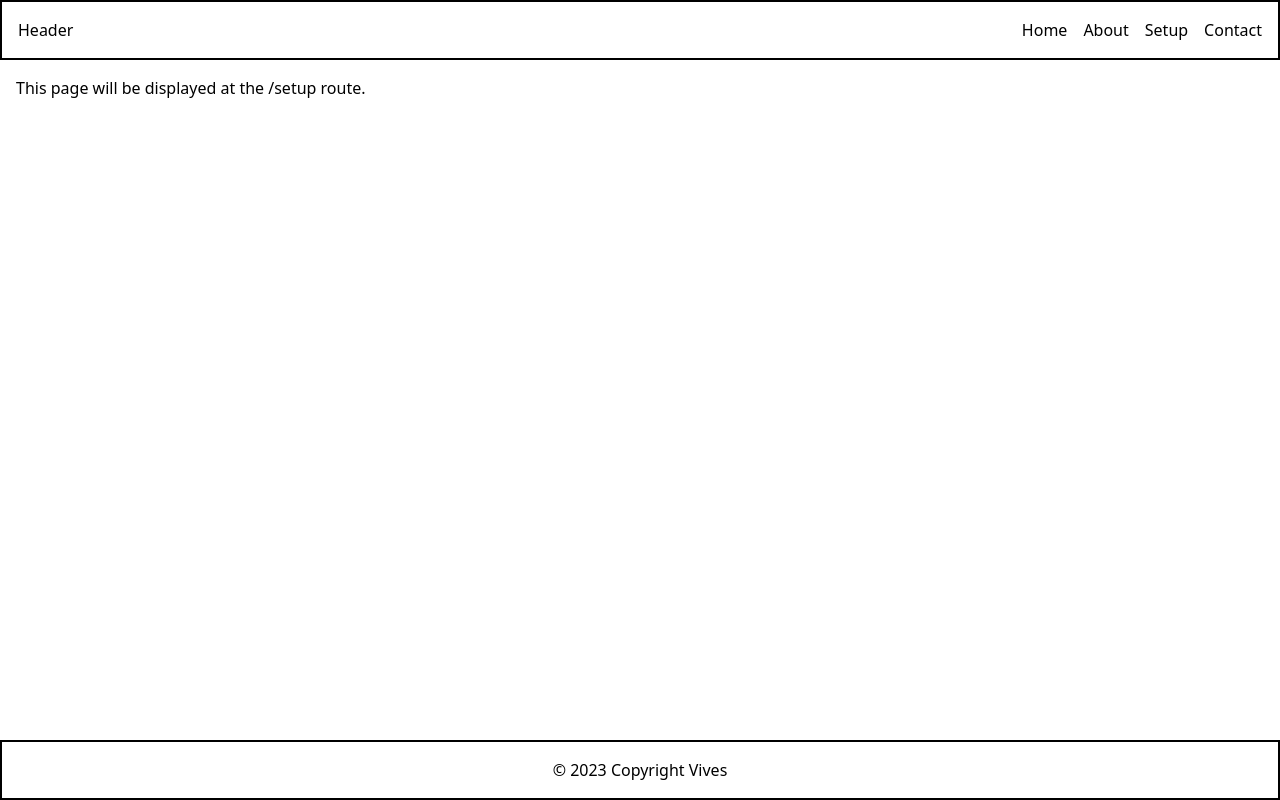
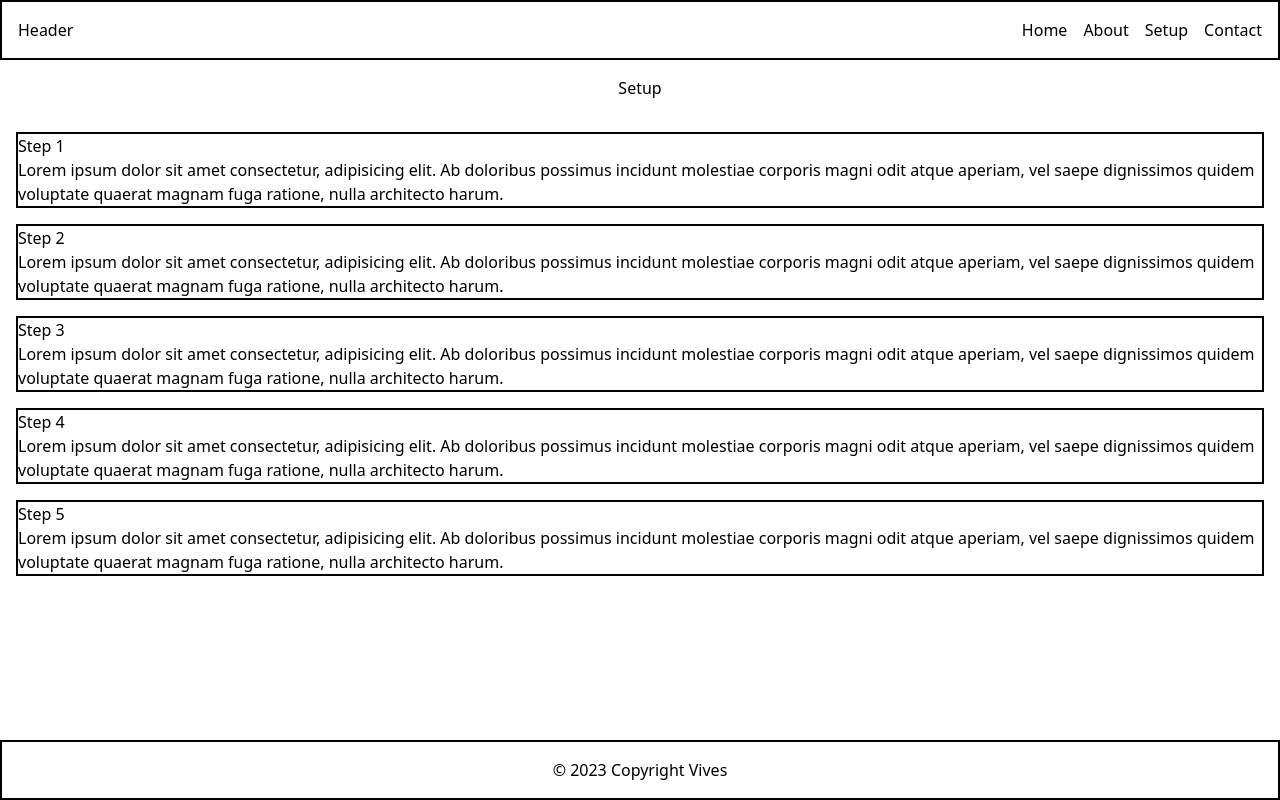
Before and after one commit to vives-project-xp/low-voltage-UPS, a Nuxt app in the folder frontend/: page /setup in a window 1280 px wide. Built offline with nearby package versions, Linux system fonts and the light colour scheme.

Commit message:
added axample content to setup page

```diff
--- a/frontend/pages/setup.vue
+++ b/frontend/pages/setup.vue
@@ -1,5 +1,27 @@
 <template>
     <section>
-      <h1 class="p-4">This page will be displayed at the /setup route.</h1>
+      <h1 class="p-4 text-center">Setup</h1>
+      <div class="flex flex-col p-4 gap-4">
+        <div class="border-2 border-black dark:border-white">
+          <h1>Step 1</h1>
+          <p>Lorem ipsum dolor sit amet consectetur, adipisicing elit. Ab doloribus possimus incidunt molestiae corporis magni odit atque aperiam, vel saepe dignissimos quidem voluptate quaerat magnam fuga ratione, nulla architecto harum.</p>
+        </div>
+        <div class="border-2 border-black dark:border-white">
+          <h1>Step 2</h1>
+          <p>Lorem ipsum dolor sit amet consectetur, adipisicing elit. Ab doloribus possimus incidunt molestiae corporis magni odit atque aperiam, vel saepe dignissimos quidem voluptate quaerat magnam fuga ratione, nulla architecto harum.</p>
+        </div>
+        <div class="border-2 border-black dark:border-white">
+          <h1>Step 3</h1>
+          <p>Lorem ipsum dolor sit amet consectetur, adipisicing elit. Ab doloribus possimus incidunt molestiae corporis magni odit atque aperiam, vel saepe dignissimos quidem voluptate quaerat magnam fuga ratione, nulla architecto harum.</p>
+        </div>
+        <div class="border-2 border-black dark:border-white">
+          <h1>Step 4</h1>
+          <p>Lorem ipsum dolor sit amet consectetur, adipisicing elit. Ab doloribus possimus incidunt molestiae corporis magni odit atque aperiam, vel saepe dignissimos quidem voluptate quaerat magnam fuga ratione, nulla architecto harum.</p>
+        </div>
+        <div class="border-2 border-black dark:border-white">
+          <h1>Step 5</h1>
+          <p>Lorem ipsum dolor sit amet consectetur, adipisicing elit. Ab doloribus possimus incidunt molestiae corporis magni odit atque aperiam, vel saepe dignissimos quidem voluptate quaerat magnam fuga ratione, nulla architecto harum.</p>
+        </div>
+      </div>
     </section>
 </template>
```
